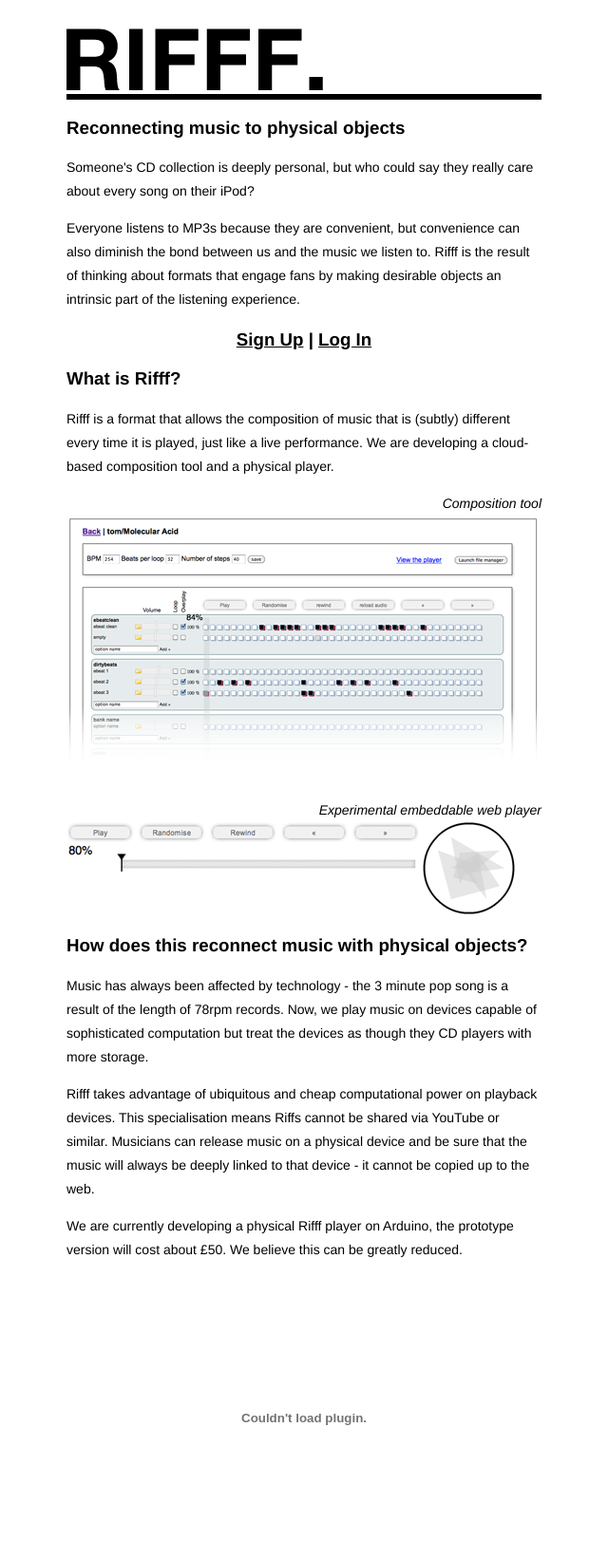
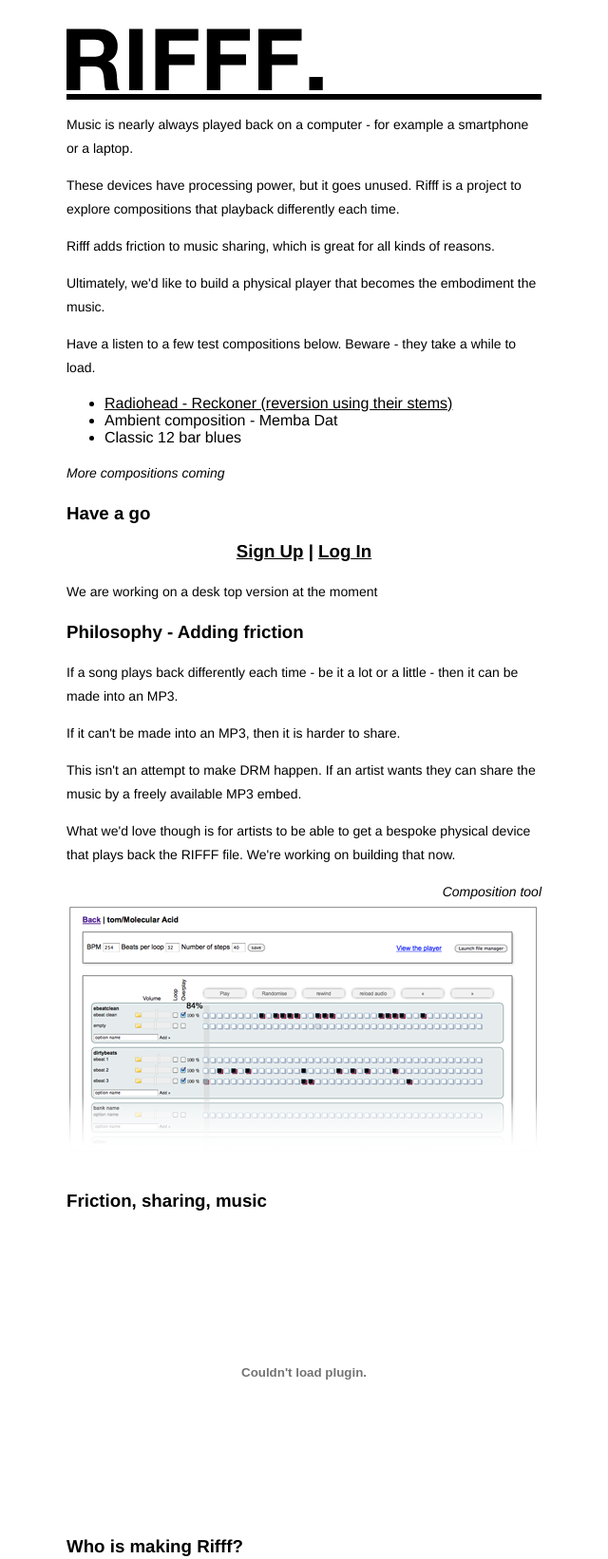
Before and after one commit to jimmytidey/rifff.co.uk, a PHP site: page / in a window 1280 px wide. Shown: the top 1642 px of the page at 95% size, without its empty margins (320-960 px from the left). Run offline with PHP 8.4, Linux system fonts and the light colour scheme.

Commit message:
prepping front page

```diff
--- a/html/index.php
+++ b/html/index.php
@@ -12,33 +12,50 @@
 			<img src='resources/title.png' />
 
 			<div id='explain'>
-				<h3>Reconnecting music to physical objects</h3>
 
-				<p>Someone's CD collection is deeply personal, but who could say they really care about every song on their iPod?</p>
+				<p>Music is nearly always played back on a computer - for example a smartphone or a laptop.</p>
 
-				<p>Everyone listens to MP3s because they are convenient, but convenience can also diminish the bond between us and the music we listen to. Rifff is the result of thinking about formats that engage fans by making desirable objects an intrinsic part of the listening experience.</p>
+				<p>These devices have processing power, but it goes unused. Rifff is a project to explore compositions that playback differently each time.</p>
+
+				<p>Rifff adds friction to music sharing, which is great for all kinds of reasons.</p>
+
+				<p>Ultimately, we'd like to build a physical player that becomes the embodiment the music.</p>
+
+				<p>Have a listen to a few test compositions below. Beware - they take a while to load.</p>
+
+				<ul>
+				    <li><a href='public_play.php?project_name=Reckoner'>Radiohead - Reckoner (reversion using their stems)</a></li>
+				    <li>Ambient composition - Memba Dat</li>
+				    <li>Classic 12 bar blues</li>
+				</ul>
+
+				<p><em>More compositions coming</em></p>
+
+				<h3>Have a go</h3>
 
 				<h3 id='user_nav' ><a href='signup.php'>Sign Up</a> | <a href='login.php'>Log In</a></h3>
 
-				<h3>What is Rifff?</h3>
+				<p>We are working on a desk top version at the moment</p>
 
-				<p>Rifff is a format that allows the composition of music that is (subtly) different every time it is played, just like a live performance. We are developing a cloud-based composition tool and a physical player.</p>
+				<h3>Philosophy - Adding friction</h3>
+
+				<p>If a song plays back differently each time - be it a lot or a little - then it can be made into an MP3.</p>
+
+				<p>If it can't be made into an MP3, then it is harder to share.</p>
+
+				<p>This isn't an attempt to make DRM happen. If an artist wants they can share the music by a freely available MP3 embed.</p>
+
+				<p>What we'd love though is for artists to be able to get a bespoke physical device that plays back the RIFFF file. We're working on building that now.</p>
+
 
 				<p class='caption'><em>Composition tool</em></p>
 				<img src='resources/composer.png' />
 
 				<br /><br />
 
-				<p class='caption'><em>Experimental embeddable web player</em></p>
-				<img src='resources/player.png' />
+                <h3>Friction, sharing, music</h3>
 
-				<h3>How does this reconnect music with physical objects?</h3>
-
-				<p>Music has always been affected by technology - the 3 minute pop song is a result of the length of 78rpm records. Now, we play music on devices capable of sophisticated computation but treat the devices as though they CD players with more storage.</p>
-
-				<p>Rifff takes advantage of ubiquitous and cheap computational power on playback devices. This specialisation means Riffs cannot be shared via YouTube or similar. Musicians can release music on a physical device and be sure that the music will always be deeply linked to that device - it cannot be copied up to the web.</p>
-
-				<p>We are currently developing a physical Rifff player on Arduino, the prototype version will cost about £50. We believe this can be greatly reduced.</p>
+                <p></p>
 
                 <object type='application/x-shockwave-flash' data='http://riff.jimmytidey.co.uk/FLASH%20SRC/random_seed_player.swf' width='500' height='300'><param name='flashvars'  /><param name='allowScriptAccess' value='always' /><param name='movie' value='http://riff.jimmytidey.co.uk/FLASH%20SRC/random_seed_player.swf' /></object>
 
```
Also changed, not shown: html/public_play.php (added, +30 -0 lines), 2 other files.
